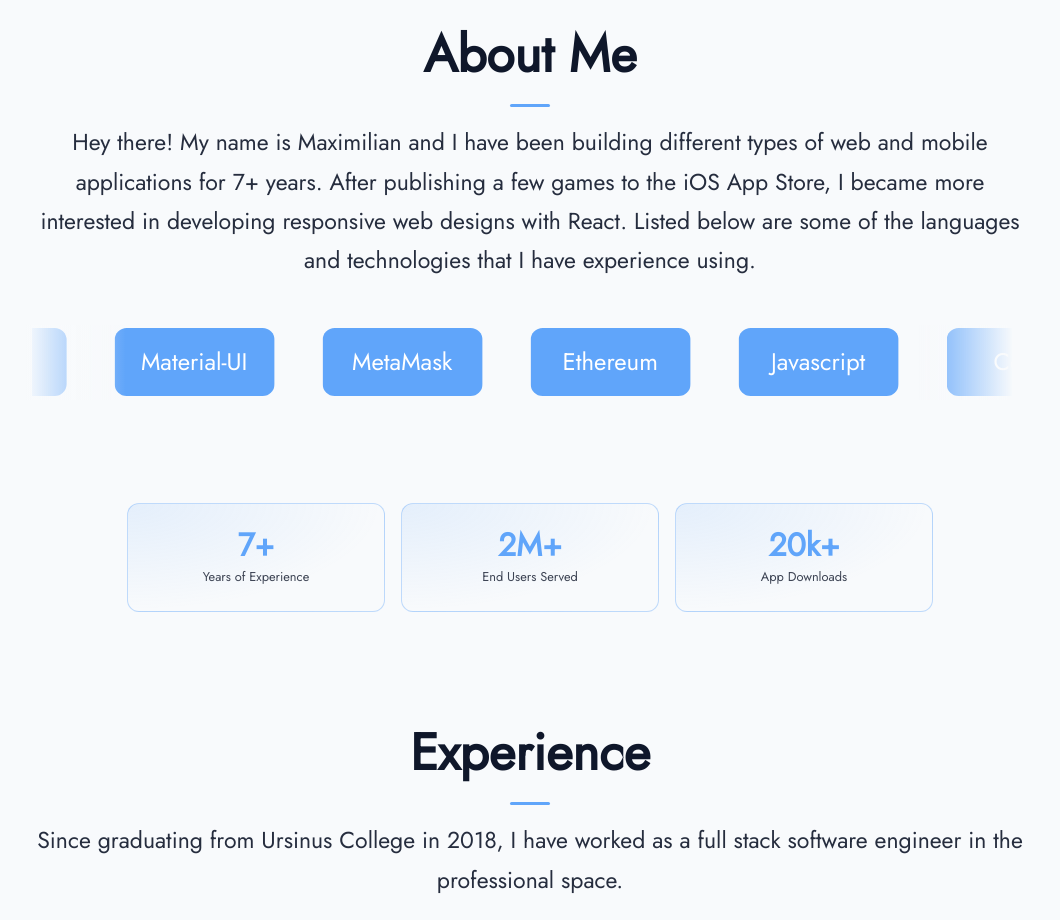
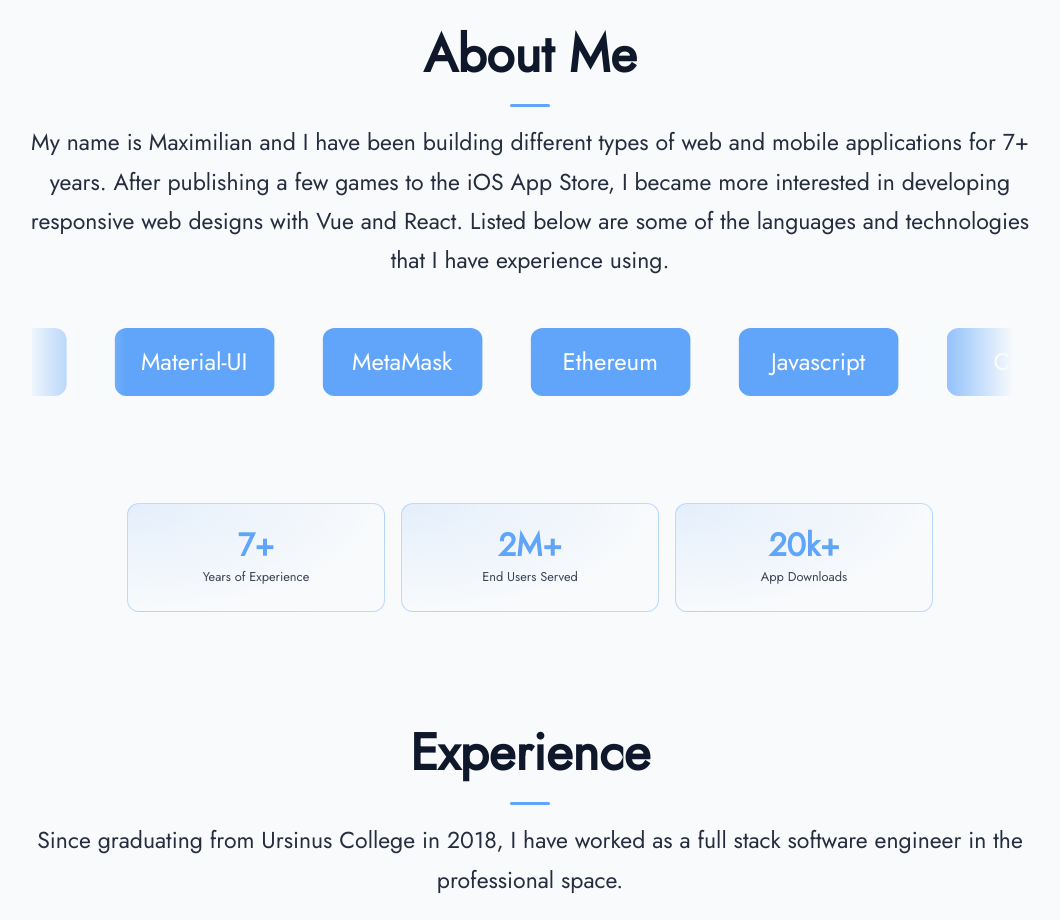
Before and after one commit to Maximilian-Oberholtzer/maximilian-portfolio, a React (Create React App) app: page / in a window 1280 px wide. Shown: the part 900-1820 px from the top of the page, without its empty margins (110-1170 px from the left). Built offline with nearby package versions, Linux system fonts and the light colour scheme.

Commit message:
Few word changes

```diff
--- a/src/components/sections/About.js
+++ b/src/components/sections/About.js
@@ -182,9 +182,7 @@ const About = () => {
               : { visibility: "hidden" }
           }
           className={
-            aboutContainerInView
-              ? "animate__animated animate__fadeInUp"
-              : ""
+            aboutContainerInView ? "animate__animated animate__fadeInUp" : ""
           }
         >
           <StyledGenericTitle component="h1">
@@ -192,11 +190,11 @@ const About = () => {
             <StyledDivider />
           </StyledGenericTitle>
           <StyledGenericSubText component="h1">
-            Hey there! My name is Maximilian and I have been building different
-            types of web and mobile applications for 7+ years. After publishing
-            a few games to the iOS App Store, I became more interested in
-            developing responsive web designs with React. Listed below are some
-            of the languages and technologies that I have experience using.
+            My name is Maximilian and I have been building different types of
+            web and mobile applications for 7+ years. After publishing a few
+            games to the iOS App Store, I became more interested in developing
+            responsive web designs with Vue and React. Listed below are some of
+            the languages and technologies that I have experience using.
           </StyledGenericSubText>
           <StyledScrollingContainer>
             <StyledScrollingBelt>
```
